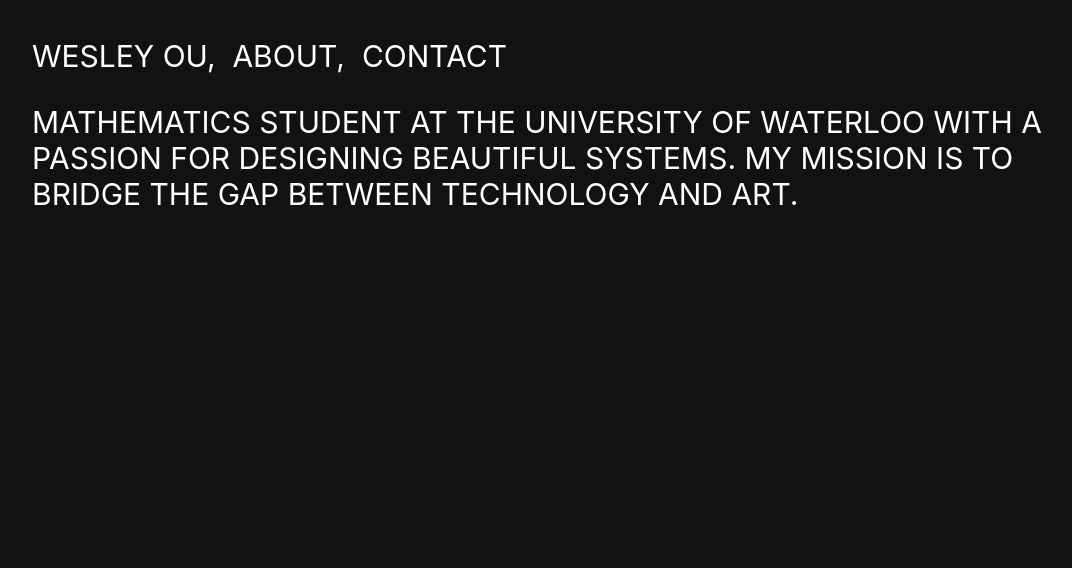
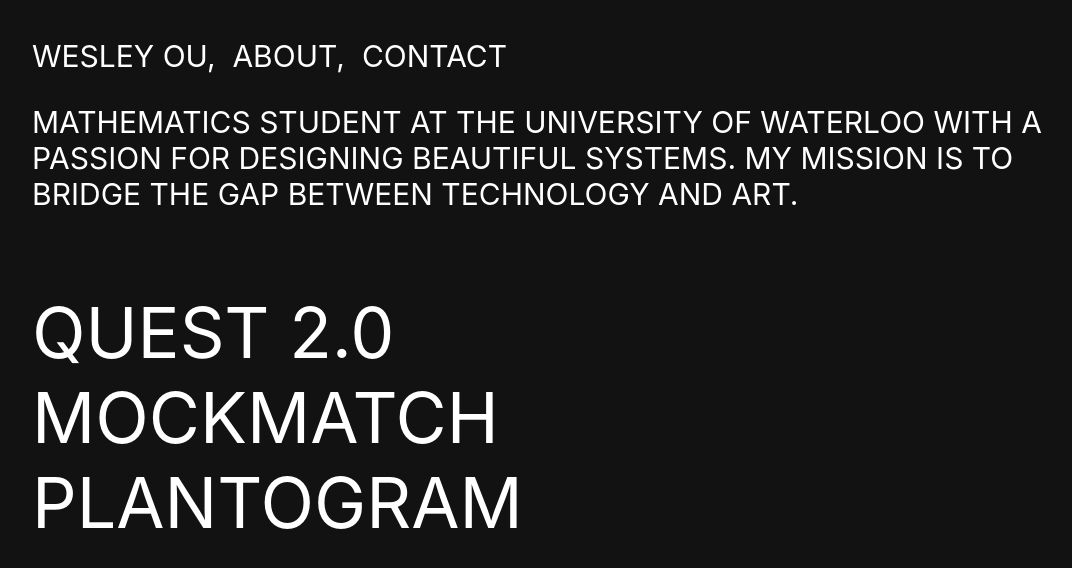
Before and after one commit to C-FWES/ux-portfol, a React app: page / in a window 1280 px wide. Shown: the top 568 px of the page, without its empty margins (76-1148 px from the left). Built offline with nearby package versions, Linux system fonts and the light colour scheme; the HTML template or start-up script is replaced by a standard one.

Commit message:
create project list container

```diff
--- a/src/App.css
+++ b/src/App.css
@@ -34,3 +34,19 @@
   display: inline-block;
   margin-top: 0px;
 }
+
+.projectListContainer {
+  display: inline-block;
+  width: 100%;
+  margin-top: 48px;
+}
+
+.projectListElement {
+  color: #FFFFFF;
+  font-family: Inter, sans-serif;
+  font-weight: 400;
+  font-size: 70px;
+  letter-spacing: -9%;
+  margin-top: 0px;
+  margin-bottom: 0px;
+}
--- a/src/App.tsx
+++ b/src/App.tsx
@@ -4,6 +4,7 @@
 
 import Navigation from './Navigation'
 import Hero from './Hero'
+import ProjectList from './ProjectList'
 
 import './App.css'
 
@@ -14,6 +15,7 @@
     <div>
       <Navigation></Navigation>
       <Hero></Hero>
+      <ProjectList></ProjectList>
     </div>
   )
 }
--- /dev/null
+++ b/src/ProjectList.tsx
@@ -0,0 +1,13 @@
+import { useState } from "react";
+
+function ProjectList() {
+    return (
+        <div className="projectListContainer">
+            <p className="projectListElement">QUEST 2.0</p>
+            <p className="projectListElement">MOCKMATCH</p>
+            <p className="projectListElement">PLANTOGRAM</p>
+        </div>
+    )
+}
+
+export default ProjectList
```
